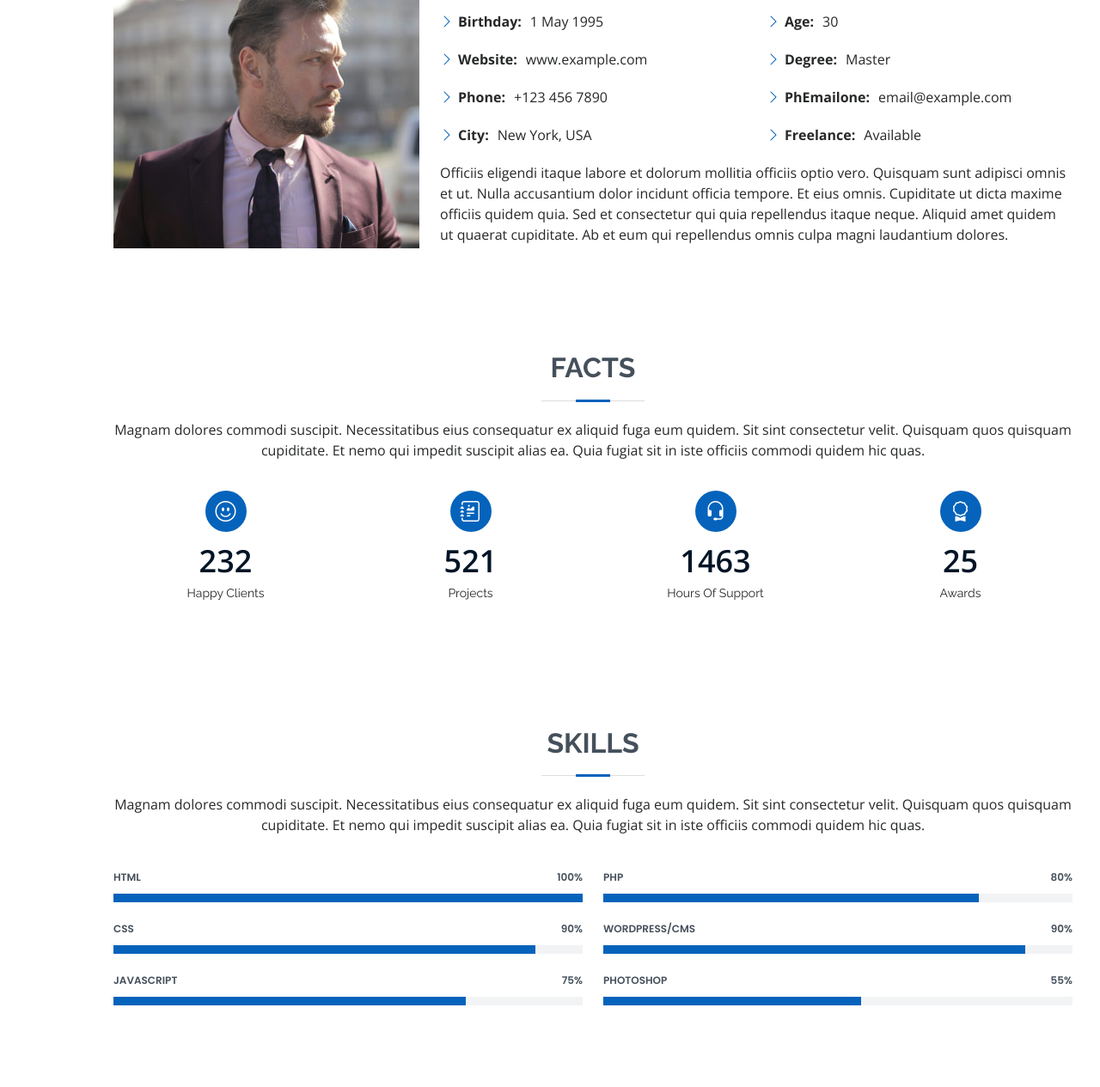
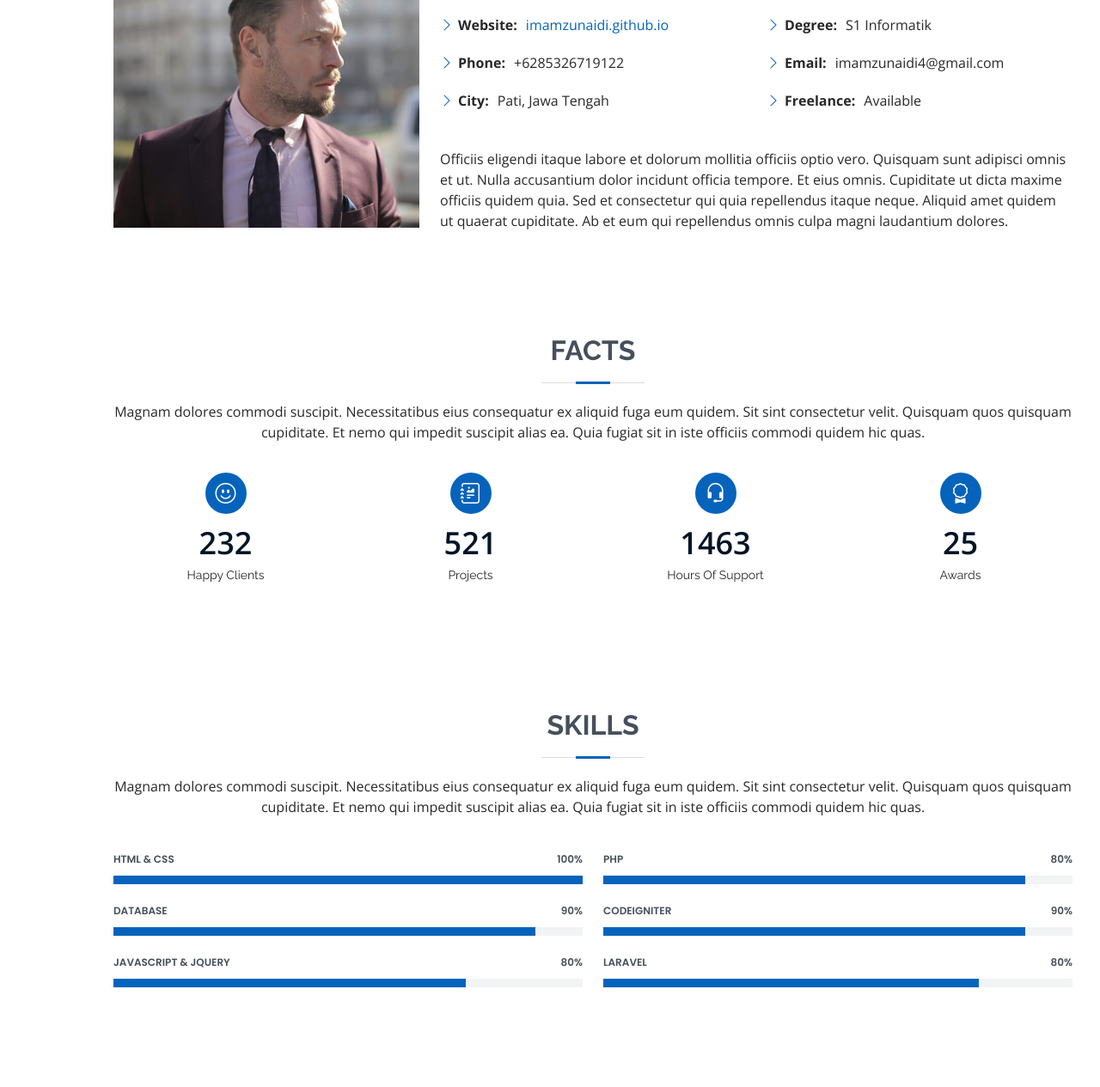
Before and after one commit to imamzunaidi/imamzunaidi.github.io, a plain HTML site: page index.html in a window 1280 px wide. Shown: the part 1131-2396 px from the top of the page at 86% size. Drawn offline with nearby package versions, Linux system fonts and the light colour scheme.

Commit message:
penambahan

```diff
--- a/index.html
+++ b/index.html
@@ -26,8 +26,6 @@
 
   <!-- Template Main CSS File -->
   <link href="assets/css/style.css" rel="stylesheet">
-
-  ======================================================== -->
 </head>
 
 <body>
@@ -82,28 +80,30 @@
             <img src="assets/img/profile-img.jpg" class="img-fluid" alt="">
           </div>
           <div class="col-lg-8 pt-4 pt-lg-0 content">
-            <h3>Muhammad Imam Zunaidi</h3>
-            <p class="fst-italic">
-              Berikut merupakan biodata yang
-            </p>
+            <h3>Personal Data</h3>
+            <!-- <p class="fst-italic">
+              Berikut merupakan data diri saya yang
+            </p> -->
+            <br>
             <div class="row">
               <div class="col-lg-6">
                 <ul>
-                  <li><i class="bi bi-chevron-right"></i> <strong>Birthday:</strong> <span>1 May 1995</span></li>
-                  <li><i class="bi bi-chevron-right"></i> <strong>Website:</strong> <span>www.example.com</span></li>
-                  <li><i class="bi bi-chevron-right"></i> <strong>Phone:</strong> <span>+123 456 7890</span></li>
-                  <li><i class="bi bi-chevron-right"></i> <strong>City:</strong> <span>New York, USA</span></li>
+                  <li><i class="bi bi-chevron-right"></i> <strong>Birthday:</strong> <span>30 July 1999</span></li>
+                  <li><i class="bi bi-chevron-right"></i> <strong>Website:</strong> <a href="https://imamzunaidi.github.io"><span>imamzunaidi.github.io</span></a></li>
+                  <li><i class="bi bi-chevron-right"></i> <strong>Phone:</strong> <span>+6285326719122</span></li>
+                  <li><i class="bi bi-chevron-right"></i> <strong>City:</strong> <span>Pati, Jawa Tengah</span></li>
                 </ul>
               </div>
               <div class="col-lg-6">
                 <ul>
-                  <li><i class="bi bi-chevron-right"></i> <strong>Age:</strong> <span>30</span></li>
-                  <li><i class="bi bi-chevron-right"></i> <strong>Degree:</strong> <span>Master</span></li>
-                  <li><i class="bi bi-chevron-right"></i> <strong>PhEmailone:</strong> <span>email@example.com</span></li>
+                  <li><i class="bi bi-chevron-right"></i> <strong>Age:</strong> <span>24</span></li>
+                  <li><i class="bi bi-chevron-right"></i> <strong>Degree:</strong> <span>S1 Informatik</span></li>
+                  <li><i class="bi bi-chevron-right"></i> <strong>Email:</strong> <span>imamzunaidi4@gmail.com</span></li>
                   <li><i class="bi bi-chevron-right"></i> <strong>Freelance:</strong> <span>Available</span></li>
                 </ul>
               </div>
             </div>
+            <br>
             <p>
               Officiis eligendi itaque labore et dolorum mollitia officiis optio vero. Quisquam sunt adipisci omnis et ut. Nulla accusantium dolor incidunt officia tempore. Et eius omnis.
               Cupiditate ut dicta maxime officiis quidem quia. Sed et consectetur qui quia repellendus itaque neque. Aliquid amet quidem ut quaerat cupiditate. Ab et eum qui repellendus omnis culpa magni laudantium dolores.
@@ -176,21 +176,21 @@
           <div class="col-lg-6">
 
             <div class="progress">
-              <span class="skill">HTML <i class="val">100%</i></span>
+              <span class="skill">HTML & CSS<i class="val">100%</i></span>
               <div class="progress-bar-wrap">
                 <div class="progress-bar" role="progressbar" aria-valuenow="100" aria-valuemin="0" aria-valuemax="100"></div>
               </div>
             </div>
 
             <div class="progress">
-              <span class="skill">CSS <i class="val">90%</i></span>
+              <span class="skill">Database <i class="val">90%</i></span>
               <div class="progress-bar-wrap">
                 <div class="progress-bar" role="progressbar" aria-valuenow="90" aria-valuemin="0" aria-valuemax="100"></div>
               </div>
             </div>
 
             <div class="progress">
-              <span class="skill">JavaScript <i class="val">75%</i></span>
+              <span class="skill">JavaScript & Jquery<i class="val">80%</i></span>
               <div class="progress-bar-wrap">
                 <div class="progress-bar" role="progressbar" aria-valuenow="75" aria-valuemin="0" aria-valuemax="100"></div>
               </div>
@@ -203,21 +203,21 @@
             <div class="progress">
               <span class="skill">PHP <i class="val">80%</i></span>
               <div class="progress-bar-wrap">
-                <div class="progress-bar" role="progressbar" aria-valuenow="80" aria-valuemin="0" aria-valuemax="100"></div>
+                <div class="progress-bar" role="progressbar" aria-valuenow="90" aria-valuemin="0" aria-valuemax="100"></div>
               </div>
             </div>
 
             <div class="progress">
-              <span class="skill">WordPress/CMS <i class="val">90%</i></span>
+              <span class="skill">Codeigniter <i class="val">90%</i></span>
               <div class="progress-bar-wrap">
                 <div class="progress-bar" role="progressbar" aria-valuenow="90" aria-valuemin="0" aria-valuemax="100"></div>
               </div>
             </div>
 
             <div class="progress">
-              <span class="skill">Photoshop <i class="val">55%</i></span>
+              <span class="skill">Laravel <i class="val">80%</i></span>
               <div class="progress-bar-wrap">
-                <div class="progress-bar" role="progressbar" aria-valuenow="55" aria-valuemin="0" aria-valuemax="100"></div>
+                <div class="progress-bar" role="progressbar" aria-valuenow="80" aria-valuemin="0" aria-valuemax="100"></div>
               </div>
             </div>
 
```
